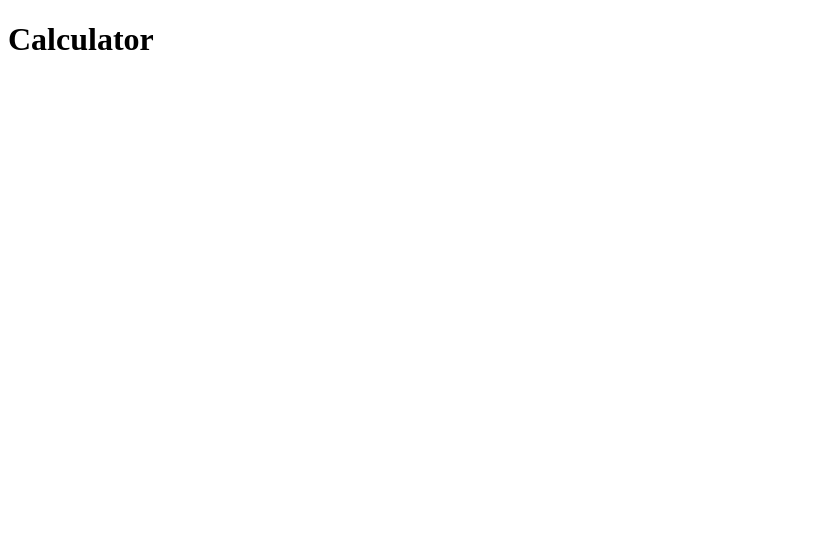
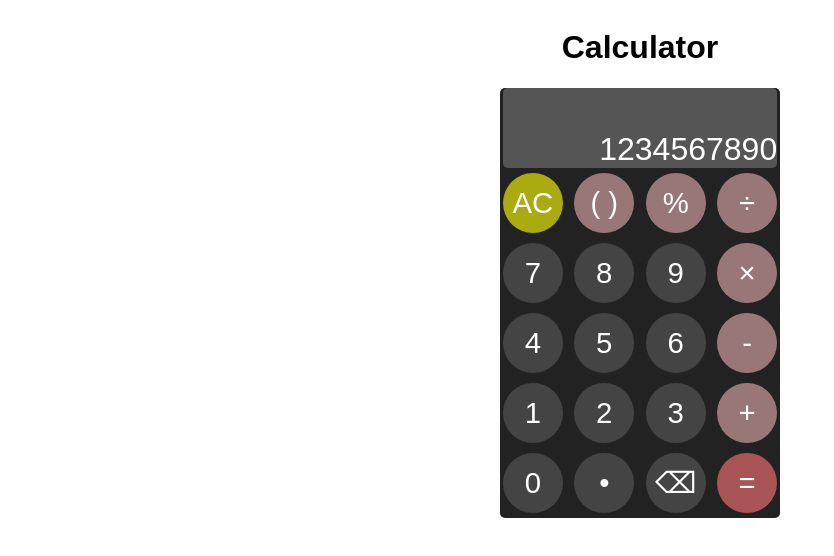
Before and after one commit to dav3white/calculator, a plain HTML site: page index.html in a window 1280 px wide. Shown: the whole page, without its empty margins (0-834 px from the left). Drawn offline with Linux system fonts and the light colour scheme.

Commit message:
Add basic CSS

```diff
--- a/index.html
+++ b/index.html
@@ -5,9 +5,46 @@
     <meta http-equiv="X-UA-Compatible" content="IE=edge">
     <meta name="viewport" content="width=device-width, initial-scale=1.0">
     <title>TOP Calculator Project</title>
+    <link rel="stylesheet" href="style.css">
 </head>
 <body>
-    <h1>Calculator</h1>
-
+    <div id="wrapper">
+        <h1>Calculator</h1>
+        <div id="calculatorBody">
+            <div id="calculatorDisplay">
+                1234567890
+            </div>
+            <div class="buttonRow">
+                <div class="clearButton">AC</div>
+                <div class="operatorButton">( )</div>
+                <div class="operatorButton">%</div>
+                <div class="operatorButton">÷</div>
+            </div>
+            <div class="buttonRow">
+                <div class="numberButton">7</div>
+                <div class="numberButton">8</div>
+                <div class="numberButton">9</div>
+                <div class="operatorButton">×</div>
+            </div>
+            <div class="buttonRow">
+                <div class="numberButton">4</div>
+                <div class="numberButton">5</div>
+                <div class="numberButton">6</div>
+                <div class="operatorButton">-</div>
+            </div>
+            <div class="buttonRow">
+                <div class="numberButton">1</div>
+                <div class="numberButton">2</div>
+                <div class="numberButton">3</div>
+                <div class="operatorButton">+</div>
+            </div>
+            <div class="buttonRow">
+                <div class="numberButton">0</div>
+                <div class="numberButton">•</div>
+                <div class="numberButton">⌫</div>
+                <div class="equalsButton">=</div>
+            </div>
+        </div>
+    </div>
 </body>
 </html>
--- a/style.css
+++ b/style.css
@@ -1 +1,95 @@
-/* css goes here */
+html, body {
+    border: 0;
+    font-family: Arial, Helvetica, sans-serif;
+    font-weight: 500;
+}
+
+#wrapper {
+    height: 100vh;
+    display: flex;
+    flex-direction: column;
+    align-items: center;
+}
+
+#calculatorBody {
+    display: flex;
+    flex-direction: column;
+    justify-content: space-between;
+    align-content: space-between;
+    background-color: #222222;
+    align-items: center;
+    width: 280px;
+    border-radius: 5px;
+    padding: 0px;
+}
+
+.buttonRow {
+    display: flex;
+    flex-direction: row;
+    justify-content: space-between;
+    width: 98%;
+    margin: 5px;
+
+}
+
+.numberButton {
+    display: flex;
+    align-items: center;
+    justify-content: center;
+    color: #ffffff;
+    font-size: 22pt;
+    background-color: #444444;
+    border-radius: 50%;
+    width: 60px;
+    height: 60px;
+}
+
+.operatorButton {
+    display: flex;
+    align-items: center;
+    justify-content: center;
+    color: #ffffff;
+    font-size: 22pt;
+    background-color: #997777;
+    border-radius: 50%;
+    width: 60px;
+    height: 60px;
+}
+
+.clearButton {
+    display: flex;
+    align-items: center;
+    justify-content: center;
+    color: #ffffff;
+    font-size: 22pt;
+    background-color: #aaaa11;
+    border-radius: 50%;
+    width: 60px;
+    height: 60px;
+}
+
+.equalsButton {
+    display: flex;
+    align-items: center;
+    justify-content: center;
+    color: #ffffff;
+    font-size: 22pt;
+    background-color: #aa5555;
+    border-radius: 50%;
+    width: 60px;
+    height: 60px;
+}
+
+#calculatorDisplay {
+    width: 98%;
+    background-color: #555555;
+    height: 80px;
+    padding: 0px;
+    border-radius: 5px;
+    color: #ffffff;
+    font-size: 24pt;
+    display: flex;
+    align-items: flex-end;
+    justify-content: flex-end;
+
+}
```
